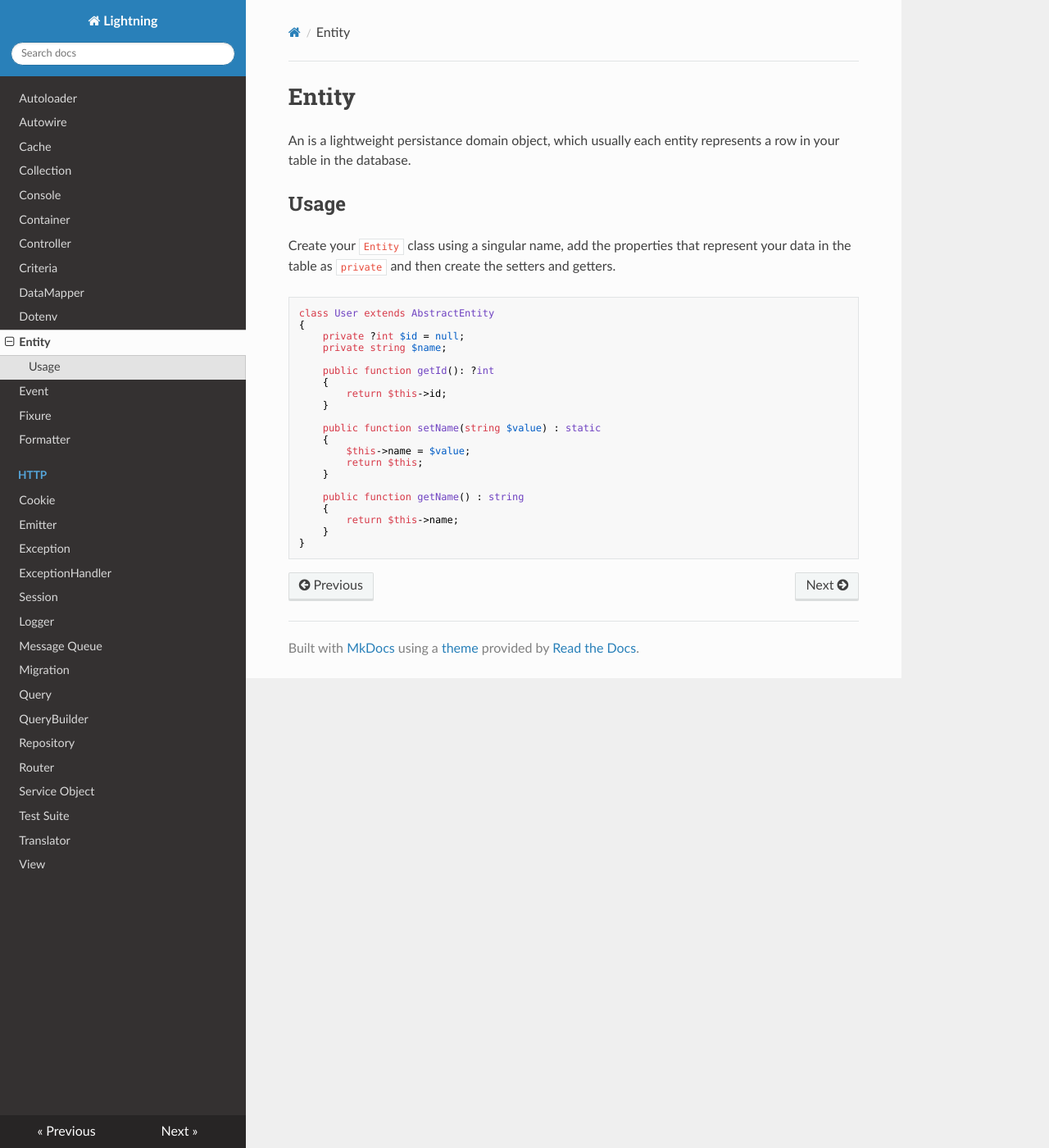
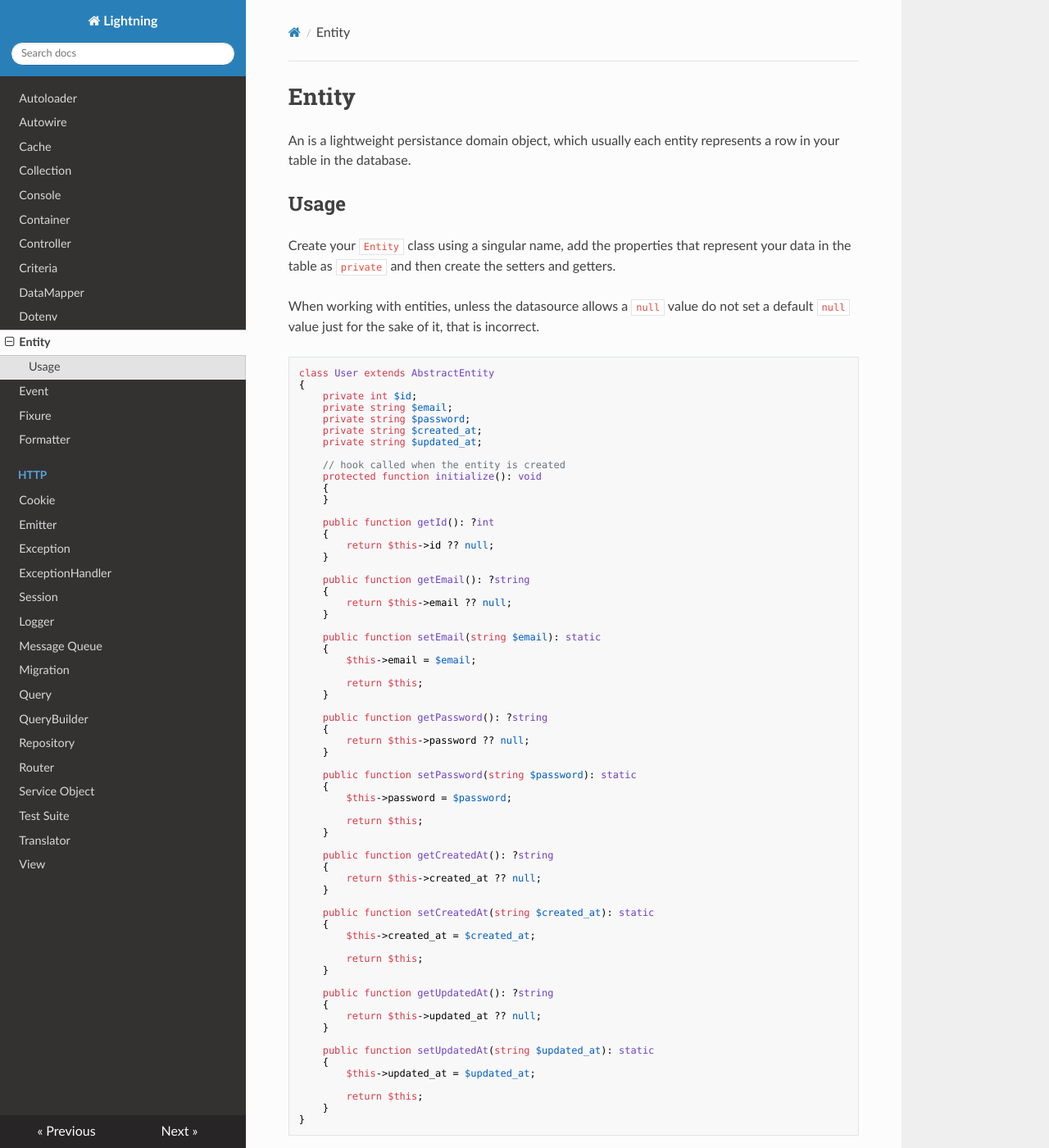
Before and after one commit to jamielsharief/lightning, an MkDocs documentation site: the page built from docs/entity.md, in a window 1280 px wide and 1400 px high. Shown: the whole window at 82% size. Built offline with MkDocs 1.6.1, drawn with Linux system fonts in a browser that asks for light colours; nearby versions of some CDN libraries.

Commit message:
Fixed design of entities

````diff
--- a/docs/entity.md
+++ b/docs/entity.md
@@ -6,26 +6,73 @@ An is a lightweight persistance domain object, which usually each entity represe
 
 Create your `Entity` class using a singular name, add the properties that represent your data in the table as `private` and then create the setters and getters.
 
+When working with entities, unless the datasource allows a `null` value do not set a default `null` value just for the sake of it, that is incorrect.
+
 ```php
 class User extends AbstractEntity
 {
-    private ?int $id = null;
-    private string $name;
+    private int $id;
+    private string $email;
+    private string $password;
+    private string $created_at;
+    private string $updated_at;
+
+    // hook called when the entity is created
+    protected function initialize(): void
+    {
+    }
 
     public function getId(): ?int
     {
-        return $this->id;
+        return $this->id ?? null;
     }
 
-    public function setName(string $value) : static
+    public function getEmail(): ?string
     {
-        $this->name = $value;
+        return $this->email ?? null;
+    }
+
+    public function setEmail(string $email): static
+    {
+        $this->email = $email;
+
         return $this;
     }
 
-    public function getName() : string
+    public function getPassword(): ?string
     {
-        return $this->name;
+        return $this->password ?? null;
+    }
+
+    public function setPassword(string $password): static
+    {
+        $this->password = $password;
+
+        return $this;
+    }
+
+    public function getCreatedAt(): ?string
+    {
+        return $this->created_at ?? null;
+    }
+
+    public function setCreatedAt(string $created_at): static
+    {
+        $this->created_at = $created_at;
+
+        return $this;
+    }
+
+    public function getUpdatedAt(): ?string
+    {
+        return $this->updated_at ?? null;
+    }
+
+    public function setUpdatedAt(string $updated_at): static
+    {
+        $this->updated_at = $updated_at;
+
+        return $this;
     }
 }
 ```
````
Also changed, not shown: 3 other files.
